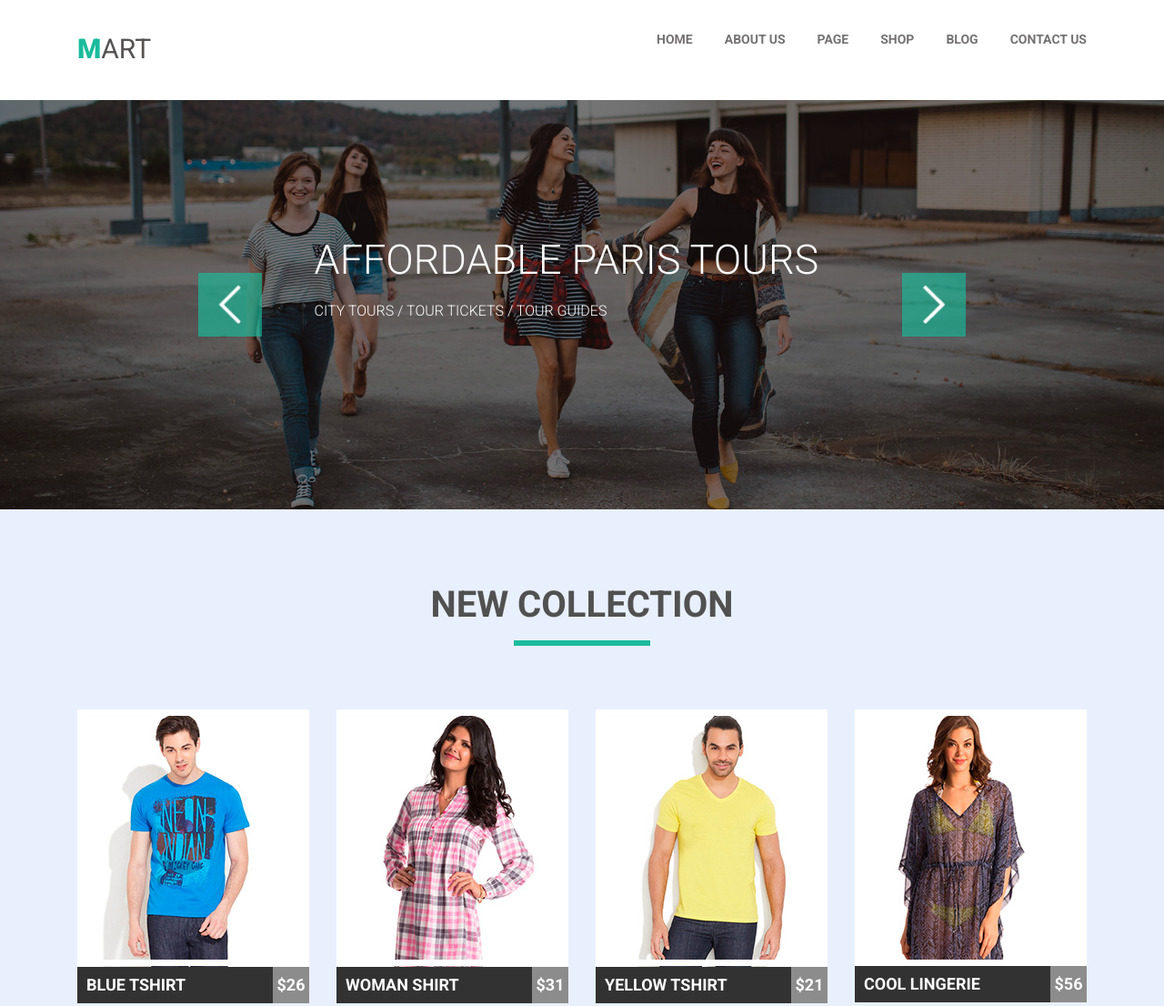
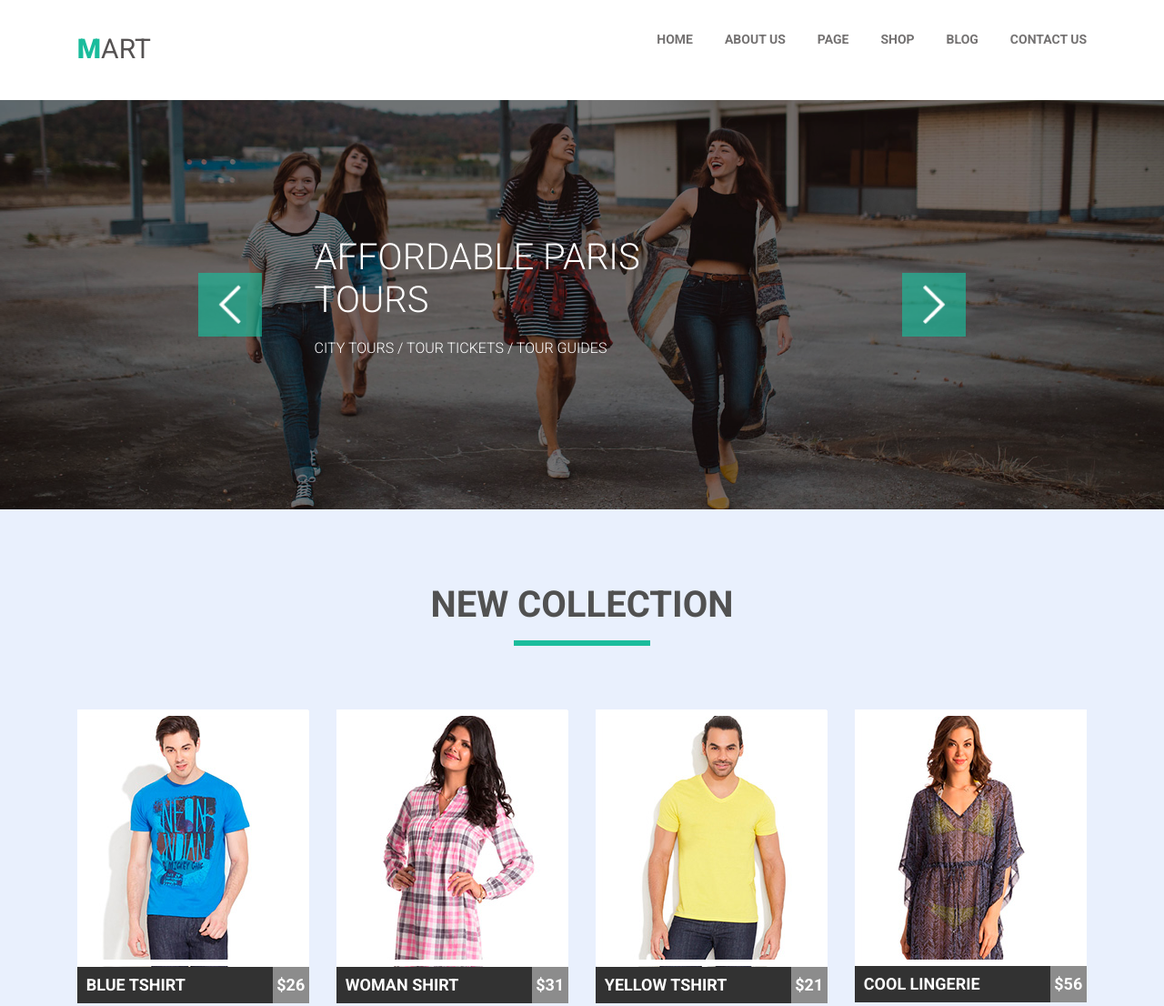
Before and after one commit to AlexDiakonov/goit-fe-course, a plain HTML site: page module-5/index.html in a window 1280 px wide. Shown: the top 1106 px of the page at 91% size. Drawn offline with Linux system fonts and the light colour scheme.

Commit message:
width fix

```diff
--- a/module-5/style.css
+++ b/module-5/style.css
@@ -33,7 +33,7 @@ h1::first-letter {
 .header-container {
     padding-bottom: 40px;
     margin: 0 auto;
-    width: 1110px;
+    width: 86.75%;
 }
 .menu {
     float: right;
@@ -148,7 +148,7 @@ h1::first-letter {
     list-style: none;
     margin: 0;
     padding: 0;
-    width: 555px;
+    width: 38.5%;
     left: 27%;
     top: 33%;
     z-index: 6;
@@ -159,7 +159,7 @@ h1::first-letter {
     margin-top: 0px;
     font-weight: 350;
     color: white;
-    font-size: 45px;
+    font-size: 40px;
 
 }
 .slider-p{
@@ -180,7 +180,7 @@ main{
 /* main collection starts here!!!! */
 .new-coll {
     margin: 0 auto;
-    width: 1110px;
+    width: 86.75%;
 }
 h3 {
     margin: 0px;
```
